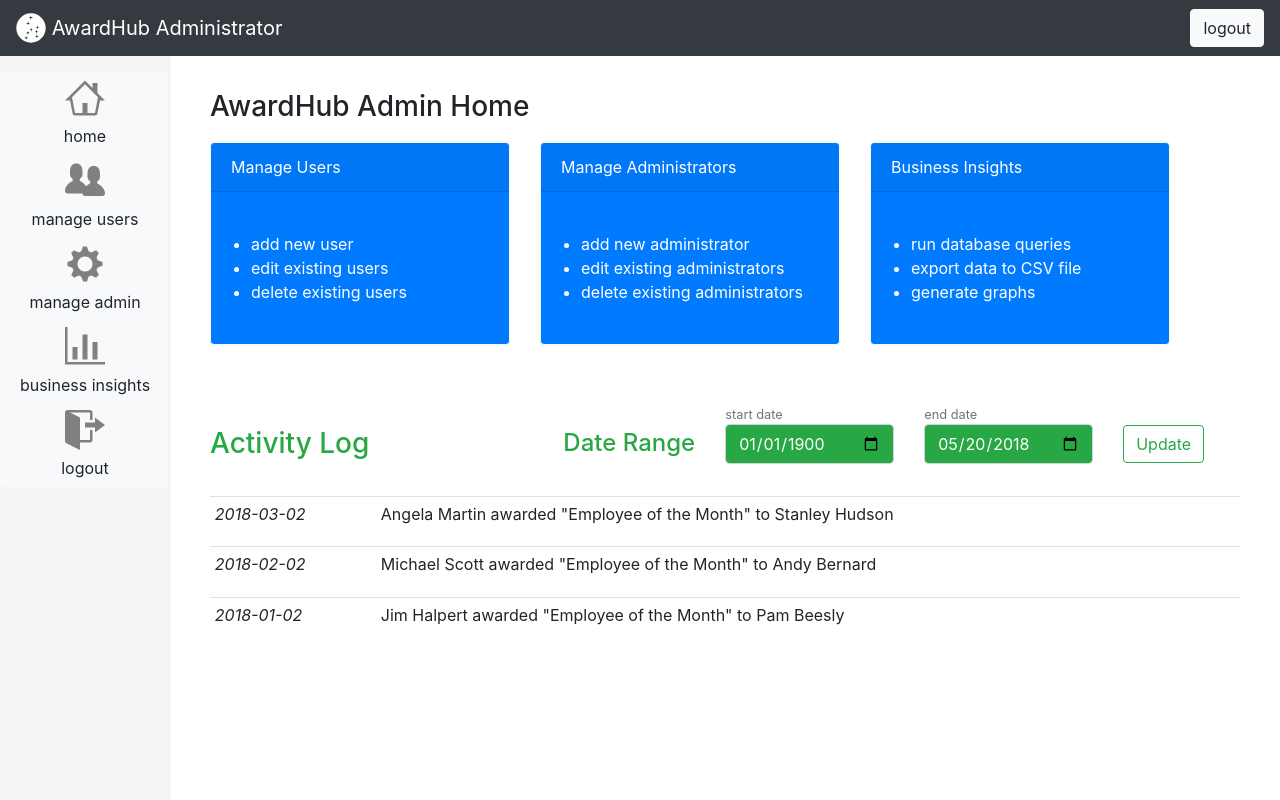
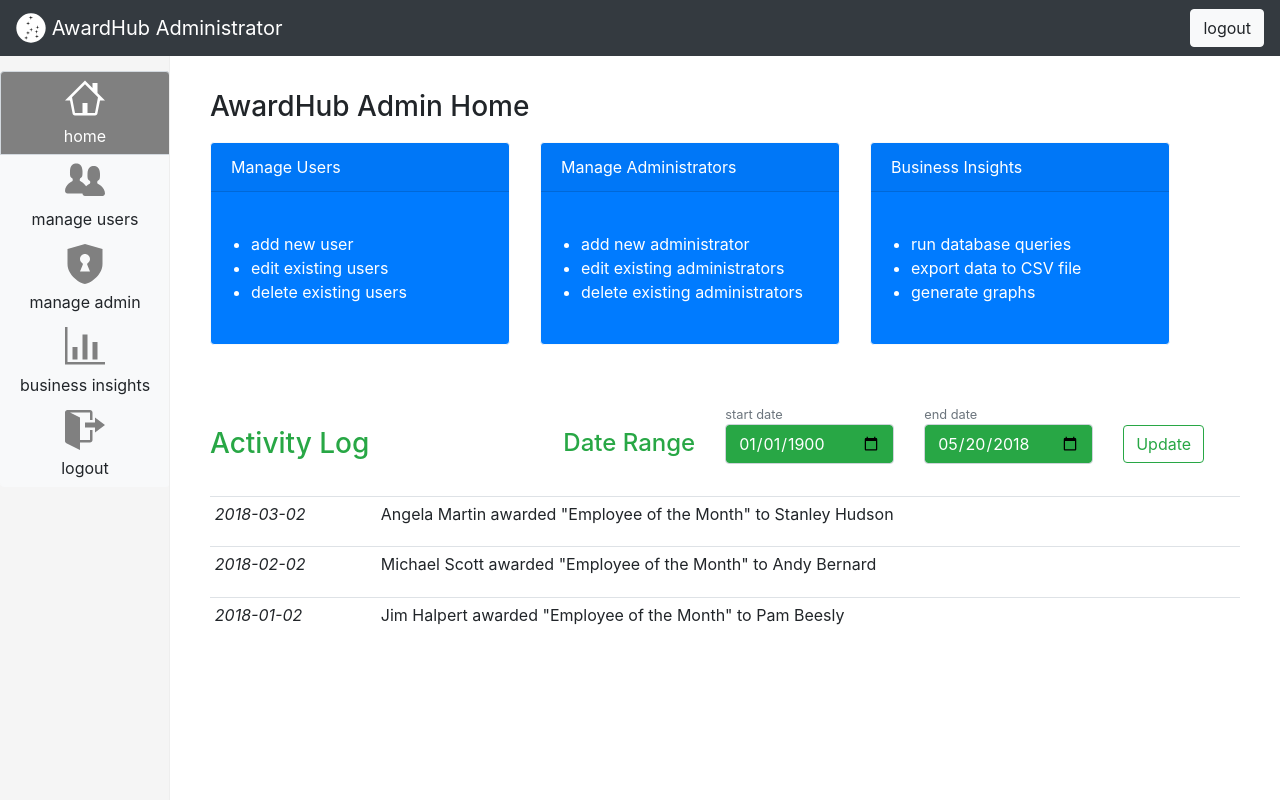
Before and after one commit to fyet/CS-467-S2018, a PHP site: page /admin-side/admin-home.php in a window 1280 px wide. Run offline with PHP 8.4, Linux system fonts and the light colour scheme; data comes from the database, SQL or seed files in the repository; some libraries are stand-ins or nearby versions.

Commit message:
Added active-state styling to current sidebar button.

```diff
--- a/public_html/admin-side/admin-biz-awards-by-recipient.php
+++ b/public_html/admin-side/admin-biz-awards-by-recipient.php
@@ -155,6 +155,9 @@
   <!-- Google Charts library -->
   <script type="text/javascript" src="https://www.gstatic.com/charts/loader.js"></script>
   <!-- Add custom scripts below-->
+  <script>
+    $("#BIbtn").addClass("active"); //add active class to Business Insights button
+  </script>
   <script type="text/javascript" src="scripts/awardRecipientChart.js"></script>
   <script type="text/javascript" src="scripts/recipientAwardsTable.js"></script>
   <script type="text/javascript" src="scripts/tableToCSV.js"></script>
--- a/public_html/admin-side/admin-biz.php
+++ b/public_html/admin-side/admin-biz.php
@@ -107,6 +107,9 @@
   <!-- Google Charts library -->
   <script type="text/javascript" src="https://www.gstatic.com/charts/loader.js"></script>
   <!-- Add custom scripts below-->
+  <script>
+    $("#BIbtn").addClass("active"); //add active class to Business Insights button
+  </script>
   <script type="text/javascript" src="scripts/awardsChart.js"></script>
 </body>
 </html>
--- a/public_html/admin-side/admin-home.php
+++ b/public_html/admin-side/admin-home.php
@@ -148,6 +148,9 @@
   <script src="https://cdnjs.cloudflare.com/ajax/libs/popper.js/1.12.9/umd/popper.min.js" integrity="sha384-ApNbgh9B+Y1QKtv3Rn7W3mgPxhU9K/ScQsAP7hUibX39j7fakFPskvXusvfa0b4Q" crossorigin="anonymous"></script>
   <script src="https://maxcdn.bootstrapcdn.com/bootstrap/4.0.0/js/bootstrap.min.js" integrity="sha384-JZR6Spejh4U02d8jOt6vLEHfe/JQGiRRSQQxSfFWpi1MquVdAyjUar5+76PVCmYl" crossorigin="anonymous"></script>
   <!-- Add custom scripts below-->
+  <script>
+    $("#homeBtn").addClass("active"); //add active class to home button
+  </script>
   <script type="text/javascript" src="scripts/activityTable.js"></script>
 </body>
 </html>
--- a/public_html/admin-side/components/sidebar.php
+++ b/public_html/admin-side/components/sidebar.php
@@ -1,27 +1,27 @@
 <div id="sidebar">
   <div class="btn-group-vertical">
     <!-- Home button -->
-    <a class="btn btn-light" href="admin-home.php">
+    <a class="btn btn-light" href="admin-home.php" id="homeBtn">
       <?php include("../images/Octicons/home.svg"); ?>
       <div class="sidebar-text">home</div>
     </a>
     <!-- Manage users button -->
-    <a class="btn btn-light" href="manage-users.php">
+    <a class="btn btn-light" href="manage-users.php" id="manageUsersBtn">
       <?php include("../images/Octicons/organization.svg"); ?>
       <div class="sidebar-text">manage users</div>
     </a>
     <!-- Manage admin button -->
-    <a class="btn btn-light" href="manage-admin.php">
-      <?php include("../images/Octicons/gear.svg"); ?>
+    <a class="btn btn-light" href="manage-admin.php" id="manageAdminBtn">
+      <?php include("../images/Octicons/shield.svg"); ?>
       <div class="sidebar-text">manage admin</div>
     </a>
     <!-- Business insights button -->
-    <a class="btn btn-light" href="admin-biz.php">
+    <a class="btn btn-light" href="admin-biz.php" id="BIbtn">
       <?php include("../images/Octicons/graph.svg"); ?>
       <div class="sidebar-text">business insights</div>
     </a>
     <!-- Logout button -->
-    <a class="btn btn-light" href="#">
+    <a class="btn btn-light" href="../login.php">
       <?php include("../images/Octicons/sign-out.svg"); ?>
       <div class="sidebar-text">logout</div>
     </a>
--- a/public_html/admin-side/manage-admin.php
+++ b/public_html/admin-side/manage-admin.php
@@ -223,6 +223,9 @@
   <script src="https://cdnjs.cloudflare.com/ajax/libs/popper.js/1.12.9/umd/popper.min.js" integrity="sha384-ApNbgh9B+Y1QKtv3Rn7W3mgPxhU9K/ScQsAP7hUibX39j7fakFPskvXusvfa0b4Q" crossorigin="anonymous"></script>
   <script src="https://maxcdn.bootstrapcdn.com/bootstrap/4.0.0/js/bootstrap.min.js" integrity="sha384-JZR6Spejh4U02d8jOt6vLEHfe/JQGiRRSQQxSfFWpi1MquVdAyjUar5+76PVCmYl" crossorigin="anonymous"></script>
   <!-- Add custom scripts below -->
+  <script>
+    $("#manageAdminBtn").addClass("active"); //add active class to manage admin button
+  </script>
   <script type="text/javascript" src="scripts/manageAdmin.js"></script>
 </body>
 </html>
--- a/public_html/admin-side/manage-users.php
+++ b/public_html/admin-side/manage-users.php
@@ -256,6 +256,9 @@
   <script src="https://cdnjs.cloudflare.com/ajax/libs/popper.js/1.12.9/umd/popper.min.js" integrity="sha384-ApNbgh9B+Y1QKtv3Rn7W3mgPxhU9K/ScQsAP7hUibX39j7fakFPskvXusvfa0b4Q" crossorigin="anonymous"></script>
   <script src="https://maxcdn.bootstrapcdn.com/bootstrap/4.0.0/js/bootstrap.min.js" integrity="sha384-JZR6Spejh4U02d8jOt6vLEHfe/JQGiRRSQQxSfFWpi1MquVdAyjUar5+76PVCmYl" crossorigin="anonymous"></script>
   <!-- add custom scripts below -->
+  <script>
+    $("#manageUsersBtn").addClass("active"); //add active class to manage users button
+  </script>
   <script type="text/javascript" src="scripts/manageUsers.js"></script>
 </body>
 </html>
--- a/public_html/styles/custom.css
+++ b/public_html/styles/custom.css
@@ -61,6 +61,18 @@ table button svg {
 }
 #sidebar a {
   width: 50px;
+}
+
+#sidebar .active {
+  background-color: gray;
+}
+
+#sidebar .active .sidebar-text {
+  color: white;
+}
+
+#sidebar .active svg {
+  fill: white;
 }
 /* end mobile/general sidebar styling */
 
```
Lines whose indentation alone changed are shown as unchanged.
